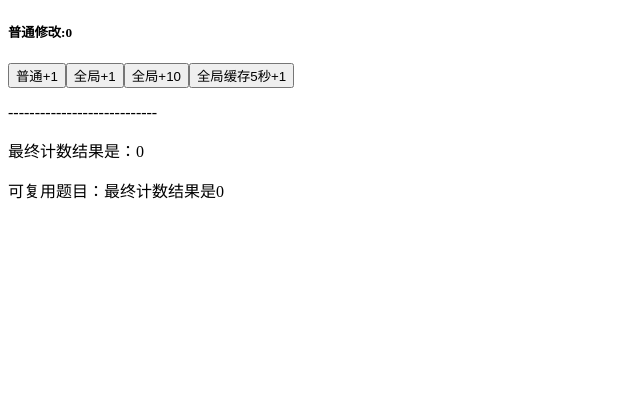
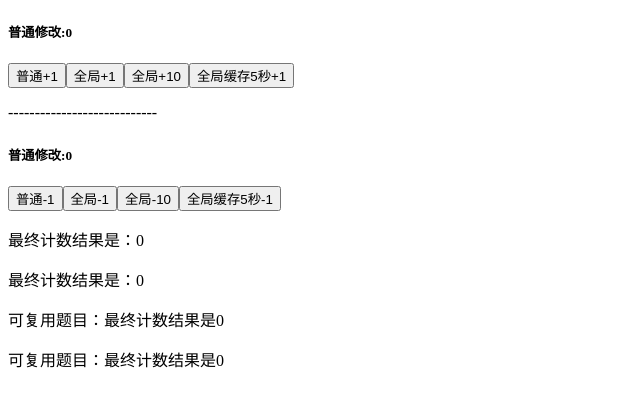
Before and after one commit to geyongqi0216/myproject, a Vue app in the folder project/: page / in a window 1280 px wide. Shown: the top 406 px of the page, without its empty margins (0-640 px from the left). Built offline with nearby package versions, Linux system fonts and the light colour scheme.

Commit message:
第二种数据共享方法

```diff
--- a/project/src/App.vue
+++ b/project/src/App.vue
@@ -2,17 +2,28 @@
   <div id="app">
     <addition></addition>
     <p>----------------------------</p>
+    <substraction></substraction>
     <p>最终计数结果是：{{$store.state.addition.count}}</p>
+    <p>最终计数结果是：{{count}}</p>
     <p>可复用题目：{{$store.getters['addition/showNum']}}</p>
+    <p>可复用题目：{{showNum}}</p>
+
   </div>
 </template>
 
 <script>
 import addition from './components/Addition.vue'
+import substraction from './components/Substraction.vue'
+import { mapState, mapGetters } from 'vuex'
 export default {
   name: 'App',
   components: {
     addition,
+    substraction
   },
+  computed: {
+    ...mapState('substraction',['count']),
+    ...mapGetters('substraction',['showNum'])
+  }
 }
 </script>
--- a/project/src/components/Substraction.vue
+++ b/project/src/components/Substraction.vue
@@ -1,23 +1,37 @@
 <template>
     <div>
-        <h5>{{message}}:{{count}}</h5>
-        <button @click="handle1">-1</button>
+        <h5>普通修改:{{count}}</h5>
+        <button @click="handle1">普通-1</button>
+        <button @click="btnhandle">全局-1</button>
+        <button @click="btnhandle2N">全局-10</button>
+        <button @click="btnhandle3">全局缓存5秒-1</button>
+
     </div>
 </template>
 
 <script>
+import { mapMutations, mapActions } from 'vuex'
 export default {
-    name: 'addition',
+    name: 'substraction',
     data() {
         return {
             count: 0,
-            message: '计数的第二种方式的值为'
         }
     },
     methods: {
-        handle1() {
+        handle1() { // 只应用本页面
             this.count--
-            console.log(this.count);
+        },
+        ...mapMutations(['substraction/sub',  'substraction/subN']),
+        ...mapActions(['substraction/AsyncSub']),
+        btnhandle(){
+            this['substraction/sub']()
+        },
+        btnhandle2N(){
+            this['substraction/subN'](10)
+        },
+        btnhandle3(){
+            this['substraction/AsyncSub']()
         }
     }
 }
--- a/project/src/store/index.js
+++ b/project/src/store/index.js
@@ -1,6 +1,7 @@
 import Vue from "vue"
 import Vuex from 'vuex'
 import addition from './modules/Addition.js'
+import substraction from './modules/Substraction.js'
 
 
 Vue.use(Vuex)
@@ -11,6 +12,7 @@ const store = new Vuex.Store({
     // getters,    // 用于对State中的数据进行加工处理形成新的数据（state中的数据发生改变，Getter中的数据也跟着发生改变）
     modules: {  // 内部仍然可以继续存放一些子store,内部再有五种属性，模块化vuex
         addition,
+        substraction
     }
 })
 
--- /dev/null
+++ b/project/src/store/modules/Substraction.js
@@ -0,0 +1,27 @@
+export default {
+    namespaced: true,
+    state:{
+        count: 0
+    },
+    mutations:{
+      sub(state) {
+        state.count--
+      },
+      subN(state, step) {
+        state.count -= step
+      }
+
+    },
+    actions:{
+      AsyncSub(context) {
+        setTimeout(() => {
+          context.commit('sub')
+        }, 3000)
+      }
+    },
+    getters:{
+      showNum: (state) => {
+        return '最终计数结果是' + state.count
+      }
+    }
+  }
```
